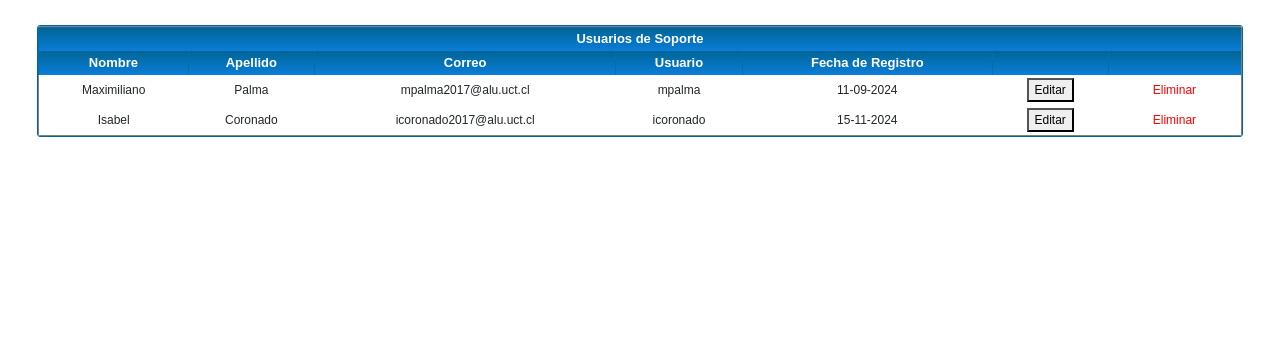
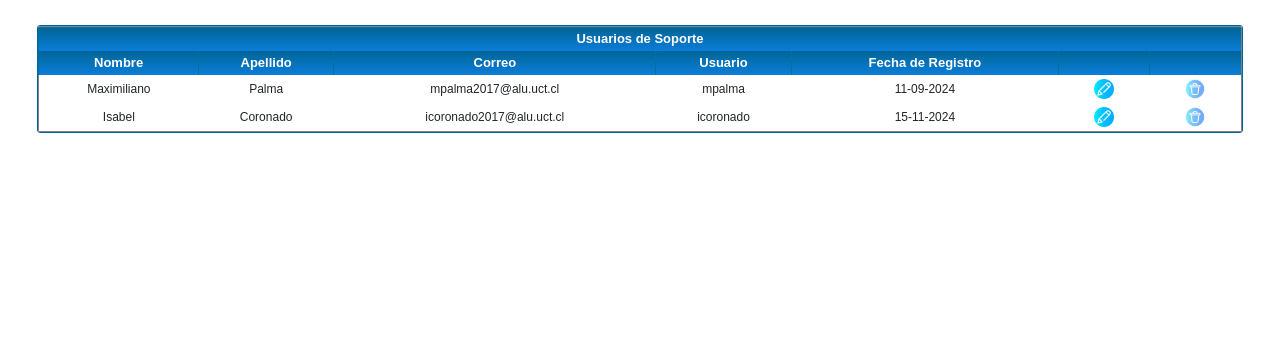
Before and after one commit to MaximilianoPalma/AppModelPrediction, a Django app: page /listado_soporte/ in a window 1280 px wide. Shown: the part 97-437 px from the top of the page. Run offline with Django 5.2, Linux system fonts and the light colour scheme; data comes from the database, SQL or seed files in the repository; both versions use the stored data as it was after the commit; parts of the project's set-up code (start-up, migrations or seed data) failed here and were passed over; some libraries are stand-ins or nearby versions.

Commit message:
Actualización CRUD - Iconos

```diff
--- a/prediccion/appmodel/templates/listado_soporte.html
+++ b/prediccion/appmodel/templates/listado_soporte.html
@@ -1,4 +1,5 @@
 {% extends 'base.html' %}
+{% load static %}
 
 {% block title %}Listado de Usuarios de Soporte{% endblock %}
 
@@ -25,22 +26,38 @@
                 <tr id="row-{{ usuario.id }}">
                     <form method="post" action="{% url 'editar_soporte' usuario.id %}">
                         {% csrf_token %}
-                        <td><span id="nombre-{{ usuario.id }}">{{ usuario.first_name }}</span><input type="text" name="sop_nombre" value="{{ usuario.first_name }}" style="display:none;" id="input-nombre-{{ usuario.id }}"></td>
-                        <td><span id="apellido-{{ usuario.id }}">{{ usuario.last_name }}</span><input type="text" name="sop_apellido" value="{{ usuario.last_name }}" style="display:none;" id="input-apellido-{{ usuario.id }}"></td>
-                        <td><span id="correo-{{ usuario.id }}">{{ usuario.email }}</span><input type="email" name="sop_correo" value="{{ usuario.email }}" style="display:none;" id="input-correo-{{ usuario.id }}"></td>
-                        <td><span id="usuario-{{ usuario.id }}">{{ usuario.username }}</span><input type="text" name="sop_usuario" value="{{ usuario.username }}" style="display:none;" id="input-usuario-{{ usuario.id }}"></td>
+                        <td>
+                            <span id="nombre-{{ usuario.id }}">{{ usuario.first_name }}</span>
+                            <input type="text" name="sop_nombre" value="{{ usuario.first_name }}" style="display:none;" id="input-nombre-{{ usuario.id }}">
+                        </td>
+                        <td>
+                            <span id="apellido-{{ usuario.id }}">{{ usuario.last_name }}</span>
+                            <input type="text" name="sop_apellido" value="{{ usuario.last_name }}" style="display:none;" id="input-apellido-{{ usuario.id }}">
+                        </td>
+                        <td>
+                            <span id="correo-{{ usuario.id }}">{{ usuario.email }}</span>
+                            <input type="email" name="sop_correo" value="{{ usuario.email }}" style="display:none;" id="input-correo-{{ usuario.id }}">
+                        </td>
+                        <td>
+                            <span id="usuario-{{ usuario.id }}">{{ usuario.username }}</span>
+                            <input type="text" name="sop_usuario" value="{{ usuario.username }}" style="display:none;" id="input-usuario-{{ usuario.id }}">
+                        </td>
                         <td>{{ usuario.date_joined|date:"d-m-Y" }}</td>
                         <td>
-                            <button type="button" id="edit-button-{{ usuario.id }}">Editar</button>
-                            <button type="submit" style="display:none;" id="save-button-{{ usuario.id }}">Guardar</button>
+                            <button type="button" id="edit-button-{{ usuario.id }}" style="border: none; background: none; cursor: pointer;">
+                                <img src="{% static 'editar.png' %}" alt="Editar" style="width: 20px; height: 20px;">
+                            </button>
+
+                            <button type="submit" id="save-button-{{ usuario.id }}" style="display:none; border: none; background: none; cursor: pointer;">
+                                <img src="{% static 'guardar.png' %}" alt="Guardar" style="width: 20px; height: 20px;">
+                            </button>
                         </td>
                     </form>
-
                     <td>
                         <form method="post" action="{% url 'eliminar_soporte' usuario.id %}" style="display:inline;">
                             {% csrf_token %}
-                            <button type="submit" onclick="return confirm('¿Estás seguro de que deseas eliminar este usuario?');" style="color: red; background: none; border: none; cursor: pointer;">
-                                Eliminar
+                            <button type="submit" onclick="return confirm('¿Estás seguro de que deseas eliminar este usuario?');" style="border: none; background: none; cursor: pointer;">
+                                <img src="{% static 'eliminar.png' %}" alt="Eliminar" style="width: 20px; height: 20px;">
                             </button>
                         </form>
                     </td>
@@ -93,5 +110,4 @@
 
     document.addEventListener("DOMContentLoaded", setupEditButtons);
 </script>
-
 {% endblock %}
```
Also changed, not shown: prediccion/appmodel/templates/listado.html (+10 -4 lines), prediccion/appmodel/static/editar.png (added), prediccion/appmodel/static/eliminar.png (added), prediccion/appmodel/static/guardar.png (added), prediccion/db.sqlite3, prediccion/static/reportes/grafico_comparacion.png, prediccion/static/reportes/grafico_edad.png, prediccion/static/reportes/grafico_enfermedad_renal.png, prediccion/static/reportes/grafico_relacion.png.
